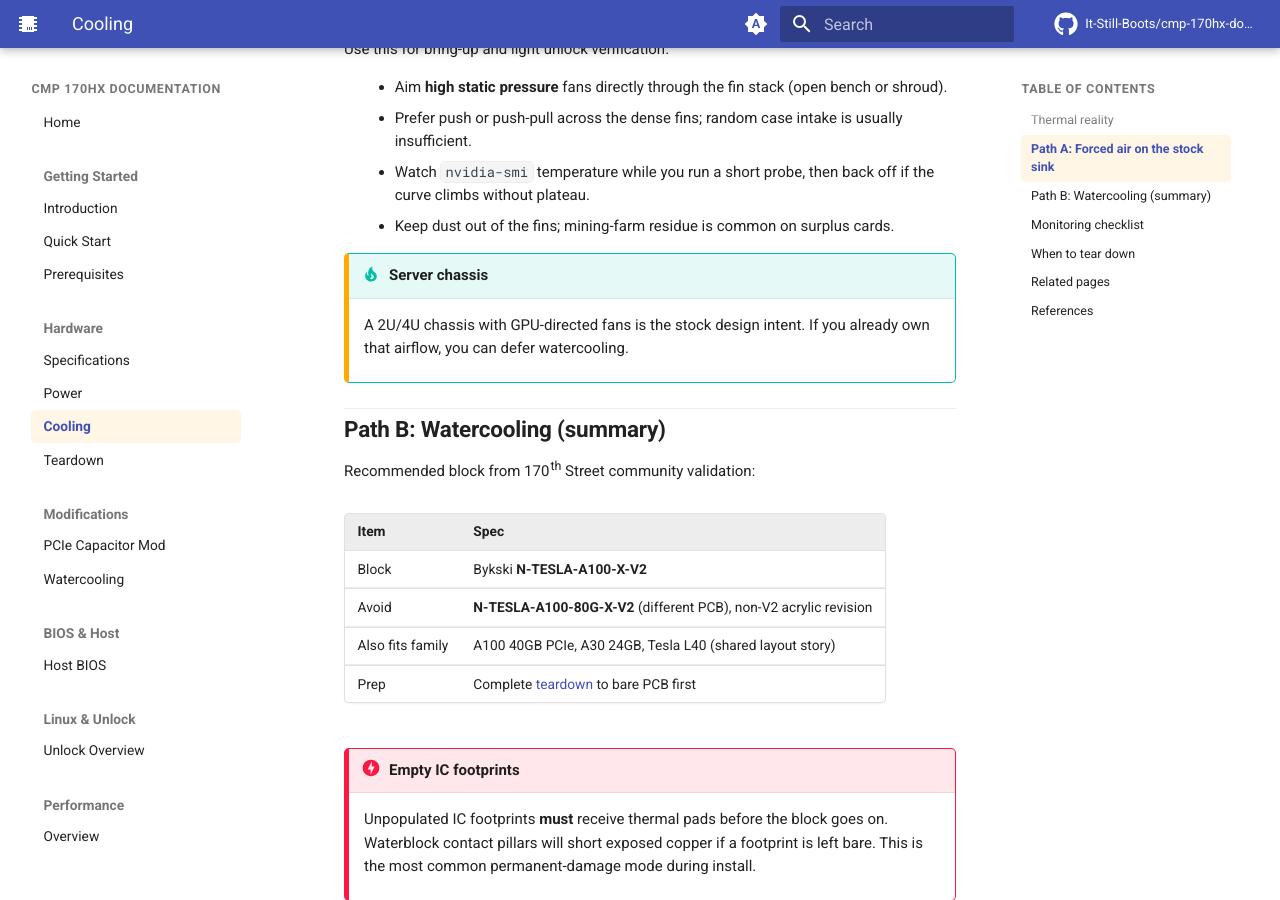
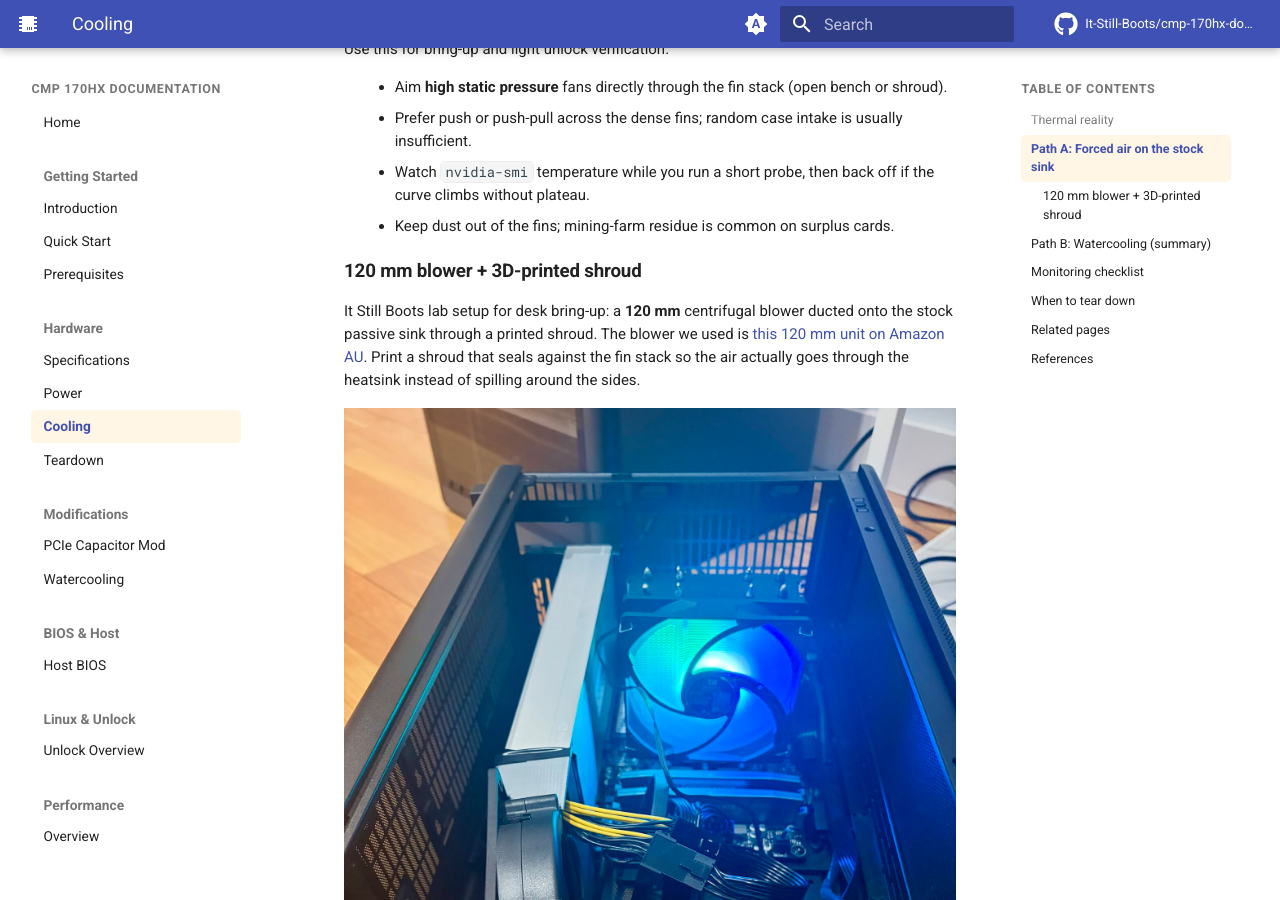
Before and after one commit to It-Still-Boots/cmp-170hx-docs, an MkDocs documentation site: the page built from docs/hardware/cooling.md, in a window 1280 px wide and 900 px high, scrolled down 835 px. Built offline with MkDocs 1.6.1 and Material for MkDocs 9.7.7, drawn with Linux system fonts in a browser that asks for light colours; comment, search, counter and statistics services are not loaded; some of the changed text lies outside the part shown.

Commit message:
Add 120mm blower and printed shroud photos to Cooling Path A

```diff
--- a/docs/hardware/cooling.md
+++ b/docs/hardware/cooling.md
@@ -25,6 +25,16 @@ Use this for bring-up and light unlock verification.
 - Prefer push or push-pull across the dense fins; random case intake is usually insufficient.
 - Watch `nvidia-smi` temperature while you run a short probe, then back off if the curve climbs without plateau.
 - Keep dust out of the fins; mining-farm residue is common on surplus cards.
+
+### 120 mm blower + 3D-printed shroud
+
+It Still Boots lab setup for desk bring-up: a **120 mm** centrifugal blower ducted onto the stock passive sink through a printed shroud. The blower we used is [this 120 mm unit on Amazon AU](https://www.amazon.com.au/dp/B076X11CT6). Print a shroud that seals against the fin stack so the air actually goes through the heatsink instead of spilling around the sides.
+
+![CMP 170HX with 120 mm blower and 3D-printed shroud on the stock sink](../assets/cooling/blower-shroud-1.jpg)
+
+![Side view of the 120 mm blower ducted onto the CMP 170HX passive heatsink](../assets/cooling/blower-shroud-2.jpg)
+
+This is enough for unlock verification and light load. Log temperatures under your real CUDA / LLM workload before you trust it overnight. Water is still the quieter long-term path for sustained 250–300 W.
 
 !!! tip "Server chassis"
     A 2U/4U chassis with GPU-directed fans is the stock design intent. If you already own that airflow, you can defer watercooling.
@@ -79,3 +89,4 @@ References and further info from:
 - https://170th-street.gitbook.io/hx/modifications/watercooling-installation
 - https://170th-street.gitbook.io/hx/hardware/teardown-guide
 - https://170th-street.gitbook.io/hx/hardware/full-specifications
+- https://www.amazon.com.au/dp/B076X11CT6
```
Also changed, not shown: docs/assets/cooling/blower-shroud-1.jpg (added), docs/assets/cooling/blower-shroud-2.jpg (added).
